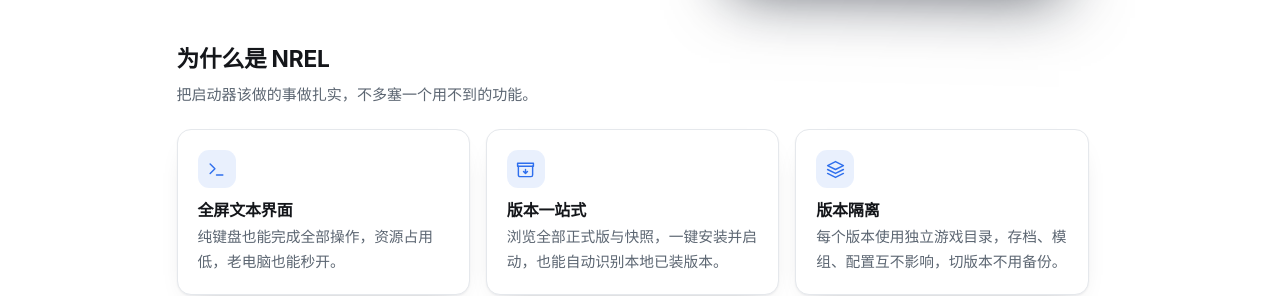
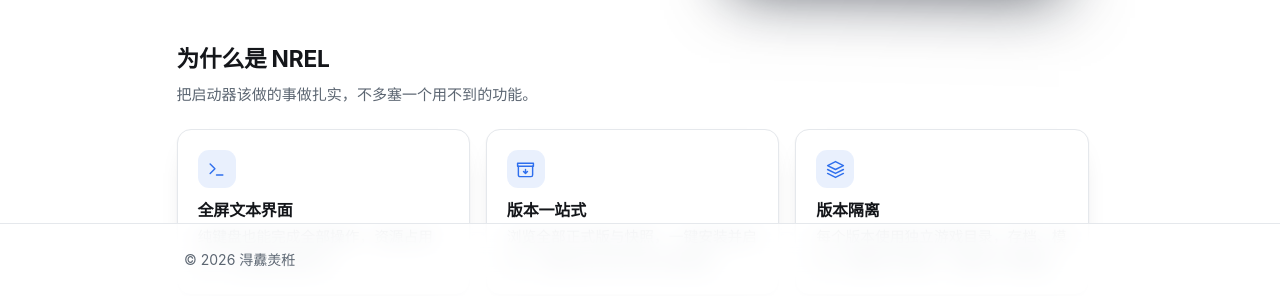
Before and after one commit to tertauc/tertauc.github.io, a plain HTML site: page projects/nrel/index.html in a window 1280 px wide. Shown: the part 504-800 px from the top of the page. Drawn offline with Linux system fonts and the light colour scheme.

Commit message:
页脚改为随滚动出现并贴底固定；修复 NREL 首屏光晕顶部硬边

```diff
--- a/assets/css/styles.css
+++ b/assets/css/styles.css
@@ -472,8 +472,20 @@ ul { margin: 0; padding: 0; list-style: none; }
 
 /* ========================= 页脚 ========================= */
 .site-footer {
+  /* 固定定位：随滚动平移到文档末尾位置（看起来和普通页脚一样），到底后贴住视口底部不再上移 */
+  position: fixed;
+  left: 0;
+  right: 0;
+  bottom: 0;
+  z-index: 45;
+  padding: 24px 0;
+  background: var(--bg);
+  background: color-mix(in srgb, var(--bg) 82%, transparent);
+  backdrop-filter: saturate(180%) blur(12px);
+  -webkit-backdrop-filter: saturate(180%) blur(12px);
   border-top: 1px solid var(--border);
-  padding: 24px 0;
+  transition: background-color 0.3s ease, border-color 0.3s ease;
+  will-change: transform;
 }
 .footer-inner {
   color: var(--text-muted);
--- a/assets/js/main.js
+++ b/assets/js/main.js
@@ -263,4 +263,24 @@
   /* ---------------- 页脚年份 ---------------- */
   var yearEl = document.getElementById('year');
   if (yearEl) yearEl.textContent = String(new Date().getFullYear());
+
+  /* ---------------- 页脚：随滚动出现，到底后贴住视口底部 ---------------- */
+  var footer = document.querySelector('.site-footer');
+  if (footer) {
+    var updateFooter = function () {
+      /* 文档底部超出视口底部的距离；为 0 时页脚正好贴在视口底部 */
+      var gap = document.documentElement.scrollHeight - (window.scrollY + window.innerHeight);
+      footer.style.transform = 'translateY(' + Math.max(0, gap) + 'px)';
+    };
+    var syncFooterSpace = function () {
+      /* 页脚脱离文档流，用 body 内边距补上它的高度，保证页面总长度不变 */
+      document.body.style.paddingBottom = footer.offsetHeight + 'px';
+      updateFooter();
+    };
+
+    window.addEventListener('scroll', updateFooter, { passive: true });
+    window.addEventListener('resize', syncFooterSpace);
+    window.addEventListener('load', syncFooterSpace);
+    syncFooterSpace();
+  }
 })();
--- a/projects/nrel/index.html
+++ b/projects/nrel/index.html
@@ -44,6 +44,9 @@
     background:
       radial-gradient(55% 70% at 18% 0%, var(--accent-soft), transparent 70%),
       radial-gradient(45% 60% at 92% 8%, rgba(139, 92, 246, 0.12), transparent 72%);
+    /* 顶部渐隐，避免过度滚动时露出渐变块的硬边 */
+    -webkit-mask-image: linear-gradient(180deg, transparent 0, #000 64px);
+    mask-image: linear-gradient(180deg, transparent 0, #000 64px);
     pointer-events: none;
     z-index: 0;
   }
```
